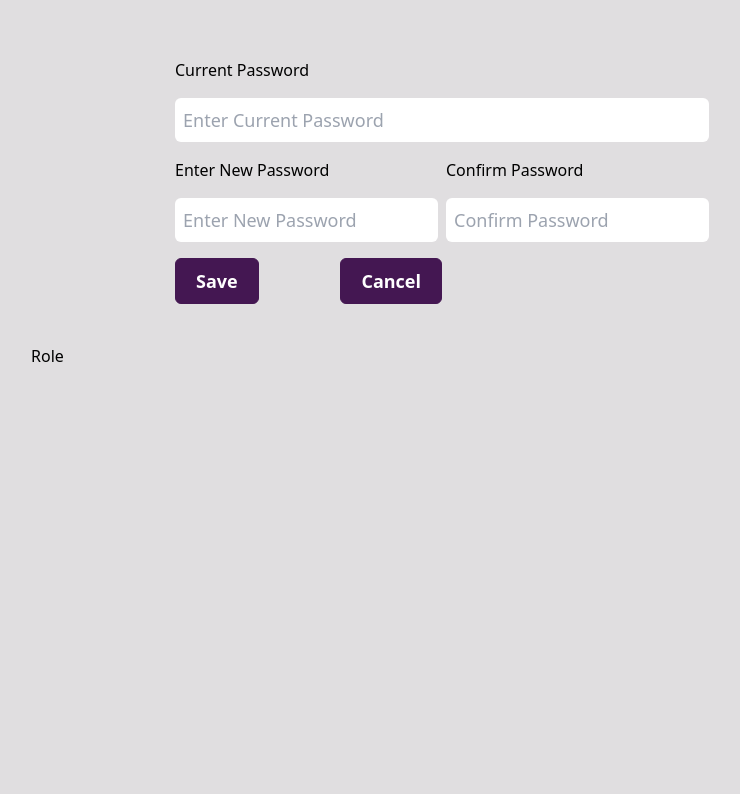
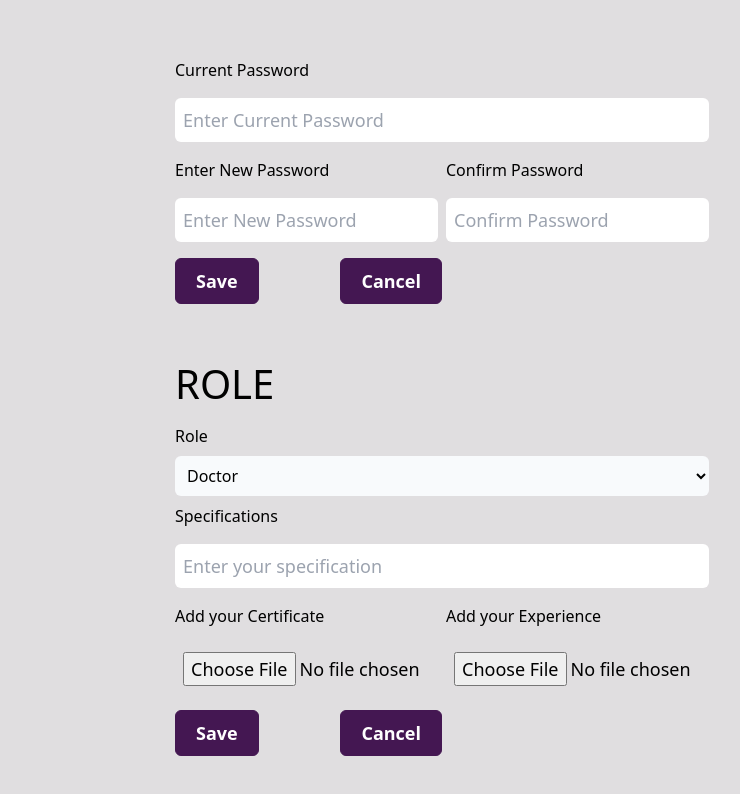
Before and after one commit to Adarsh-5454/Health-and-fitness-tracker, a React (Vite) app in the folder client/: page /profile in a window 1280 px wide. Shown: the part 1016-1810 px from the top of the page, without its empty margins (299-1039 px from the left). Before the commit the page ends 1384 px from the top, so only its background shows below. Built offline with nearby package versions, Linux system fonts and the light colour scheme.

Commit message:
add role page

```diff
--- a/client/src/components/Profile/Role.tsx
+++ b/client/src/components/Profile/Role.tsx
@@ -1,7 +1,42 @@
 import React from "react";
+import LabelInput from "./EditProfile/LabelInput";
+import Button from "../Button/Button";
+import SaveCancel from "./SaveCancel";
 
 const Role = () => {
-   return <div>Role</div>;
+  return (
+    <>
+      <div className="role items-center px-36 w-full h-screen ">
+        <h2>ROLE</h2>
+        <div className="flex flex-col gap-2 w-full">
+          <label> Role</label>
+          <select className="row-start-1 col-start-1 bg-slate-50  p-2 rounded-md  ...">
+            <option>Doctor</option>
+            <option>Trainer</option>
+            <option>Nutritionist</option>
+          </select>
+          <LabelInput
+            placeholder={"Enter your specification"}
+            type={"text"}
+            label={"Specifications"}
+          />
+        </div>
+        <div className="flex gap-2 w-full">
+          <LabelInput
+            placeholder={""}
+            type={"file"}
+            label={"Add your Certificate"}
+          />
+          <LabelInput
+            placeholder={""}
+            type={"file"}
+            label={"Add your Experience"}
+          />
+        </div>
+        <SaveCancel />
+      </div>
+    </>
+  );
 };
 
 export default Role;
```
